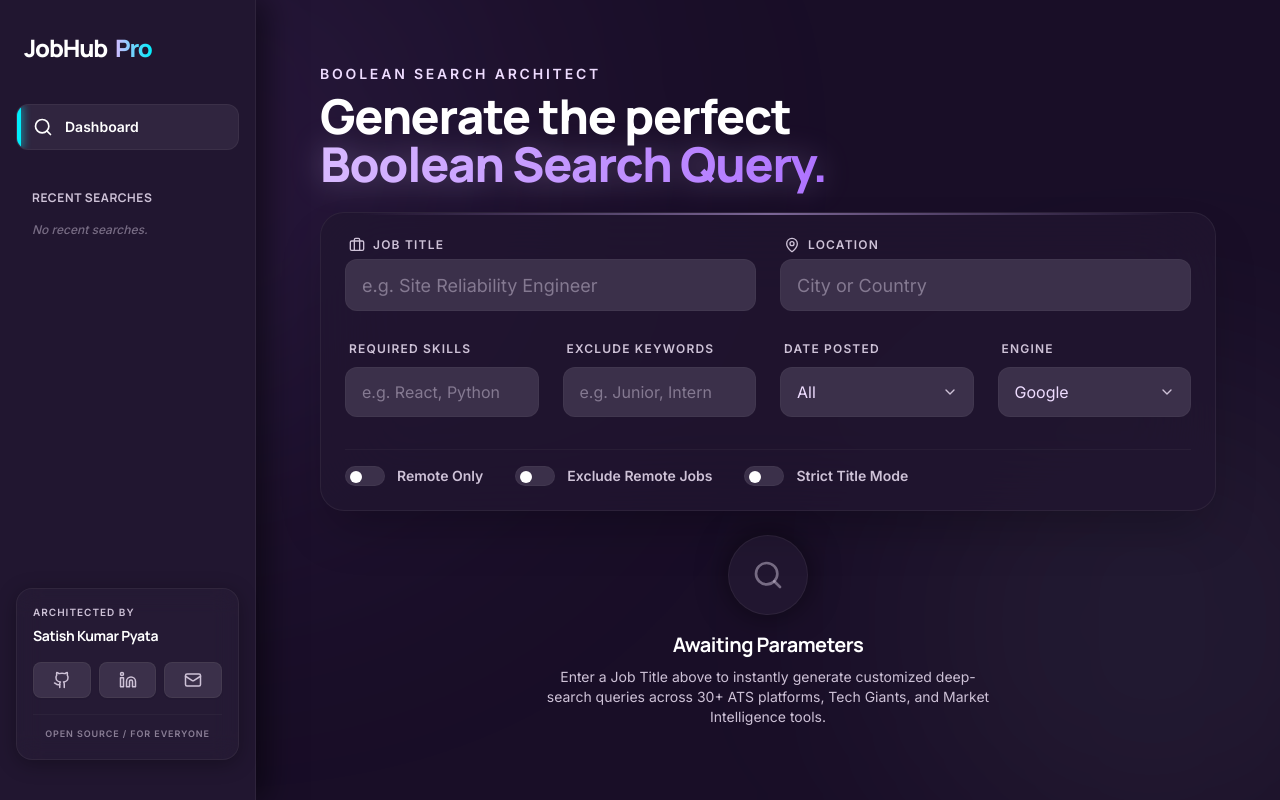
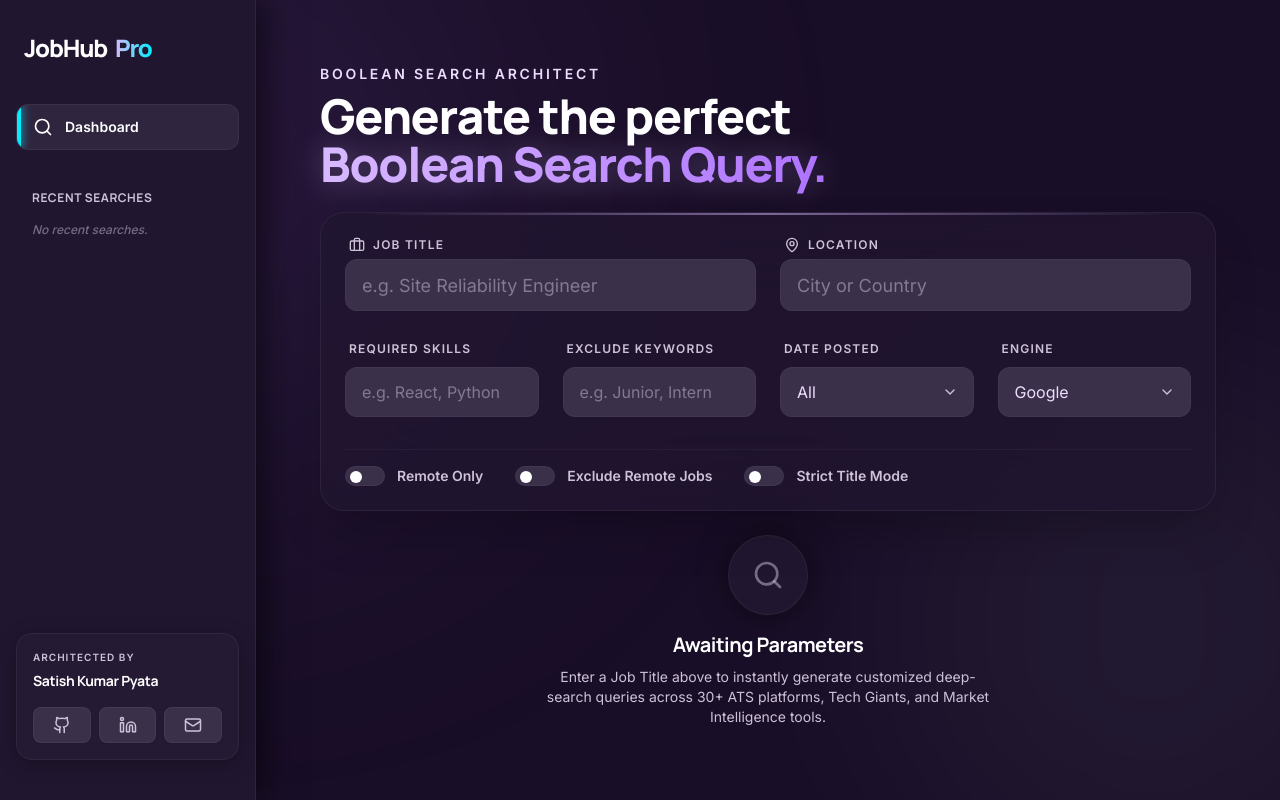
Before and after one commit to COutSatish/jobhub-pro, a React (Vite) app: page / in a window 1280 px wide. Built offline with nearby package versions, Linux system fonts and the light colour scheme.

Commit message:
fix: Remove open source tagline from profile card

```diff
--- a/src/App.jsx
+++ b/src/App.jsx
@@ -288,9 +288,6 @@ function App() {
               </a>
             </div>
 
-            <div className="mt-4 pt-3 border-t border-outline-variant/20 inline-block w-full text-center">
-               <p className="text-[9px] text-txt-muted/60 uppercase tracking-widest font-bold">Open Source / For Everyone</p>
-            </div>
           </div>
         </div>
       </aside>
```
